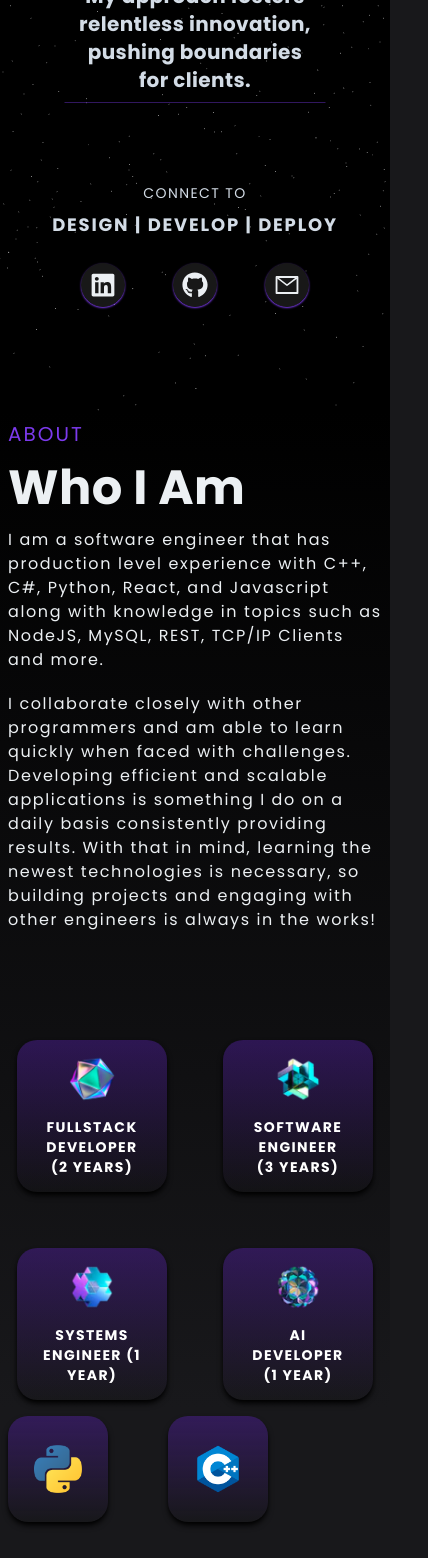
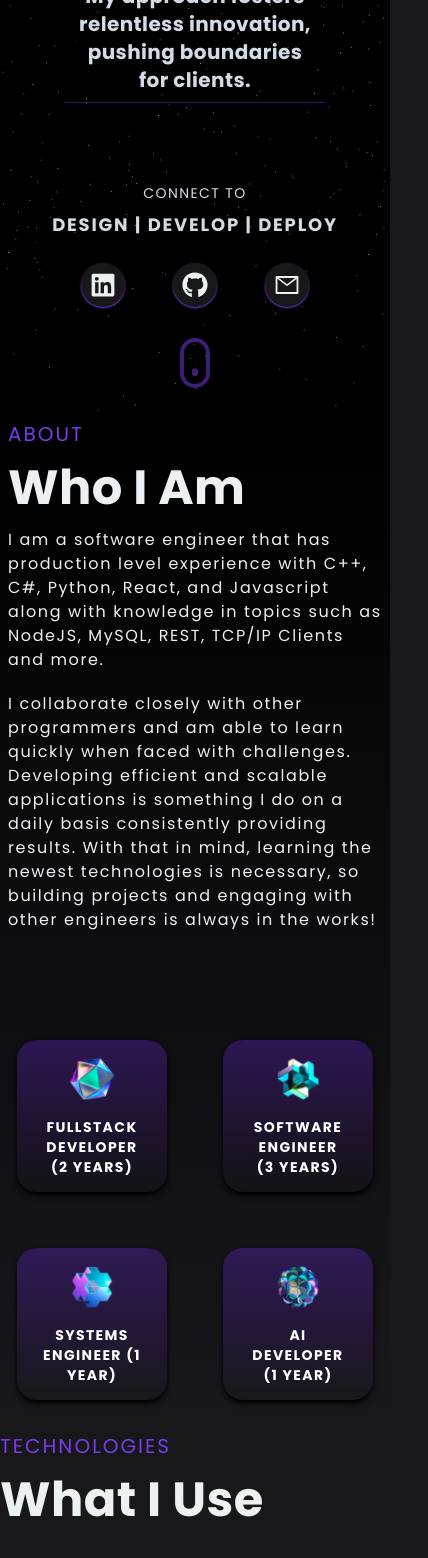
Before and after one commit to d3h1/portfolio-website, a React (Vite) app: page / in a window 390 px wide. Shown: the part 432-1990 px from the top of the page, 428 px wide, since content can reach past the window. Built offline with nearby package versions, Linux system fonts and the light colour scheme.

Commit message:
working on some styling

```diff
--- a/src/components/About.jsx
+++ b/src/components/About.jsx
@@ -33,7 +33,7 @@ const ServiceCard = ({ title, index, icon }) => {
 const About = () => {
   return (
     <div className="w-full xsm:h-full md:h-screen flex flex-col bg-gradient-to-t from-zinc-900 to-black bg-cover">
-      <div className="max-w-[1450px] m-auto xmd:grid md:grid-cols-2 gap-8">
+      <div className="max-w-[1200px] m-auto xmd:grid md:grid-cols-2 gap-8">
         <div className="col-span-1 m-2 items-center">
           <motion.div variants={textVariant()}>
             <p className="uppercase text-xl tracking-widest text-violet-600">
@@ -70,7 +70,6 @@ const About = () => {
           ))}
         </div>
       </div>
-
     </div>
   );
 };
--- a/src/components/Hero.jsx
+++ b/src/components/Hero.jsx
@@ -85,10 +85,10 @@ const Hero = () => {
           </div>
         </div>
       </div>
-      <div className="xsm:hidden md:flex absolute xsm:bottom-8 bottom-6 w-full justify-center items-center">
+      <div className="xsm:hidden sm:flex absolute xsm:bottom-8 sm:bottom-6 w-full justify-center items-center">
         {/* We will link our framer motion animation to the about page so we can go to that on the scroll button */}
         <a href="#about">
-          <div className="w-[35px] h-[64px] rounded-3xl border-4 border-violet-600/50 flex justify-center md:hover:translate-y-1 active:scale-95 items-start p-2">
+          <div className="sm:w-[30px] sm:h-[50px] md:w-[35px] md:h-[64px] rounded-3xl border-4 border-violet-600/50 flex justify-center md:hover:translate-y-1 active:scale-95 items-start p-2">
             {/* This is how we use framer motion to create a scrolling gif for users to go to the next page */}
             <motion.div
               animate={{
@@ -99,7 +99,7 @@ const Hero = () => {
                 repeat: Infinity,
                 repeatType: "loop",
               }}
-              className="w-3 h-3 rounded-full bg-violet-600/50 mb-1"
+              className="sm:w-2 sm:h-2 md:w-3 md:h-3 rounded-full bg-violet-600/50 "
             />
           </div>
         </a>
--- a/src/components/Tech.jsx
+++ b/src/components/Tech.jsx
@@ -7,9 +7,9 @@ import { Tilt } from "react-tilt";
 const Tech = () => {
   const TechCard = ({ title, index, icon }) => {
     return (
-      <Tilt className="xsm:w-[100px] xmd:w-[150px] m-2">
+      <Tilt className="xsm:w-[100px] m-2">
         <motion.div
-          variants={fadeIn("left", "spring", 0.5 * index, 0.50)}
+          variants={fadeIn("left", "spring", 0.5 * index, 0.5)}
           className="bg-gradient-to-b from-violet-800/40 to-transparent p-[1px] rounded-[20px]  shadow-md shadow-black"
         >
           <div
@@ -23,7 +23,7 @@ const Tech = () => {
             <img
               src={icon}
               alt={title}
-              className="w-20 h-20 object-contain flex items-center justify-center"
+              className="w-16 h-16 object-contain flex items-center justify-center"
             />
           </div>
         </motion.div>
@@ -32,17 +32,26 @@ const Tech = () => {
   };
 
   return (
-    <div className="w-full xsm:h-full md:h-screen flex ">
-      <div className="max-w-[1450px] m-auto xmd:grid md:grid-cols-2 gap-8 items-center justify-center">
+    <div className="w-full xsm:h-full md:h-screen flex">
+      <div className="max-w-[1200px] m-auto xmd:grid md:grid-cols-2 gap-8 items-center justify-center">
+        <div className="xsm:flex md:hidden flex-col col-span-1 my-6">
+          <motion.div variants={textVariant()}>
+            <p className="uppercase text-xl tracking-widest text-violet-600">
+              technologies
+            </p>
+            <h1 className="py-4">What I Use</h1>
+          </motion.div>
+        </div>
+
         {/* We are using technologies.map to output different technologies I know */}
-        <div className=" md:col-span-1 flex-wrap flex  xsm:gap-20 md:gap-20 items-center">
+        <div className=" col-span-1 flex-wrap flex  xsm:gap-20 md:gap-20 justify-center items-center w-[400px]">
           {technologies.map((technology, index) => (
             <div className="w-20 h-16" key={technology.title}>
               <TechCard key={technology.title} index={index} {...technology} />
             </div>
           ))}
         </div>
-        <div className="md:col-span-1 my-6 items-center">
+        <div className="xsm:hidden md:flex flex-col col-span-1 my-6 justify-center">
           <motion.div variants={textVariant()}>
             <p className="uppercase text-xl tracking-widest text-violet-600">
               technologies
@@ -51,7 +60,7 @@ const Tech = () => {
           </motion.div>
           <motion.p
             variants={fadeIn("", "", 0.1, 1)}
-            className="text-base tracking-widest py-5"
+            className="text-base tracking-widest py-5 xsm:hidden md:flex"
           >
             I collaborate closely with other programmers and am able to learn
             quickly when faced with challenges. Developing efficient and
```
